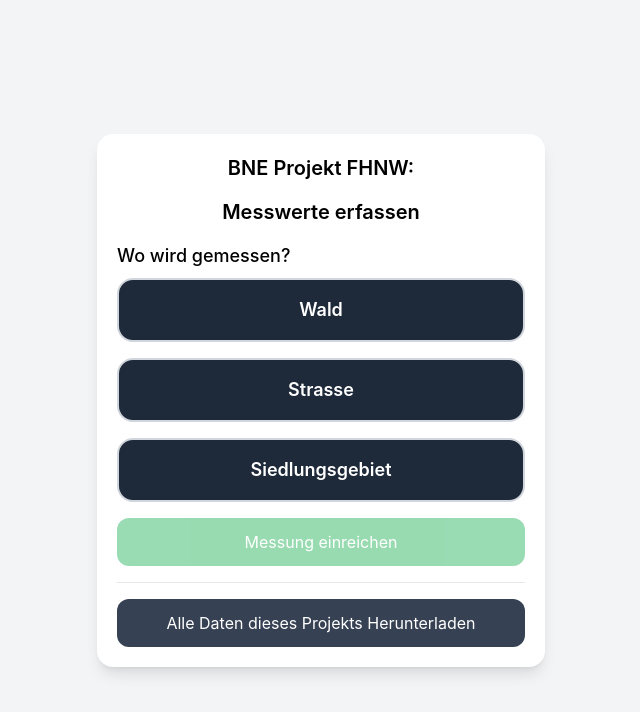
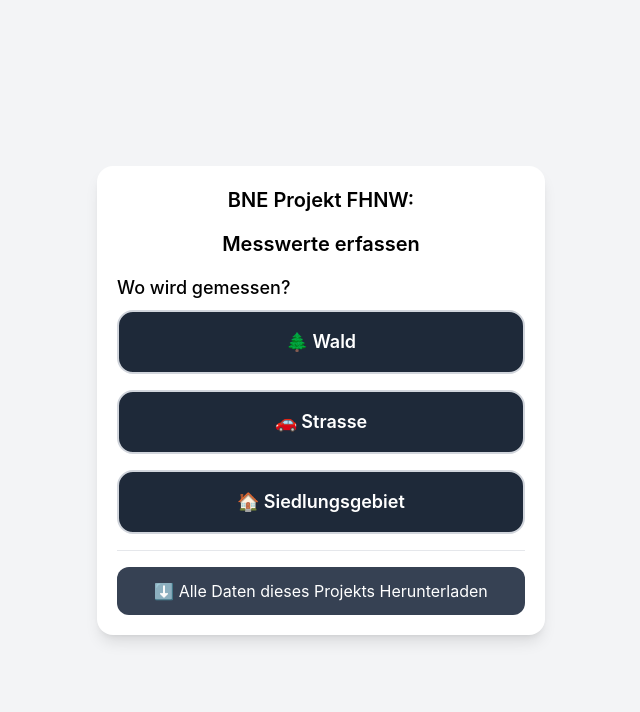
Before and after one commit to simeonjackman/pollution, a Vue app: page / in a window 1280 px wide. Shown: the top 712 px of the page, without its empty margins (319-959 px from the left). Built offline with nearby package versions, Linux system fonts and the light colour scheme.

Commit message:
CHANGE: UI

```diff
--- a/src/components/DataUploader.vue
+++ b/src/components/DataUploader.vue
@@ -13,17 +13,17 @@
             type="button"
             @click="senseBoxId = '10'"
             :class="['p-4 rounded-2xl border-2 text-lg font-semibold', senseBoxId==='10' ? 'bg-blue-600 text-white border-blue-600' : 'bg-gray-800 text-white border-gray-300']"
-          >Wald</button>
+          >🌲 Wald</button>
           <button
             type="button"
             @click="senseBoxId = '25'"
             :class="['p-4 rounded-2xl border-2 text-lg font-semibold', senseBoxId==='25' ? 'bg-blue-600 text-white border-blue-600' : 'bg-gray-800 text-white border-gray-300']"
-          >Strasse</button>
+          >🚗 Strasse</button>
           <button
             type="button"
             @click="senseBoxId = '92'"
             :class="['p-4 rounded-2xl border-2 text-lg font-semibold', senseBoxId==='92' ? 'bg-blue-600 text-white border-blue-600' : 'bg-gray-800 text-white border-gray-300']"
-          >Siedlungsgebiet</button>
+          >🏠 Siedlungsgebiet</button>
         </div>
       </div>
 
@@ -52,9 +52,9 @@
 
       <!-- Button -->
       <button
-        :disabled="!senseBoxId || !sensorId || value === null"
+        v-if="senseBoxId && sensorId && value !== null"
         @click="submit"
-        class="w-full bg-green-600 text-white rounded-xl p-3 text-base disabled:opacity-40"
+        class="w-full bg-green-600 text-white rounded-xl p-3 text-base"
       >
         Messung einreichen
       </button>
@@ -71,7 +71,7 @@
         @click="downloadData"
         class="w-full bg-gray-700 text-white rounded-xl p-3 text-base"
       >
-        Alle Daten dieses Projekts Herunterladen
+        ⬇️ Alle Daten dieses Projekts Herunterladen
       </button>
     </div>
   </div>
```
